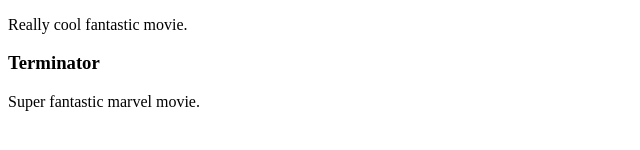
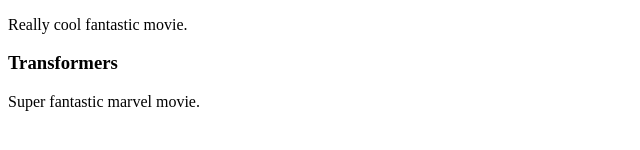
Before and after one commit to BokijonovA/The-Complete-2023-Web-Development-Bootcamp, a plain HTML site: page 2.4 Movie Ranking Project/index.html in a window 1280 px wide. Shown: the part 216-366 px from the top of the page, 0-640 px from the left. Drawn offline with Linux system fonts and the light colour scheme.

Commit message:
Some changes are made

```diff
--- a/2.4 Movie Ranking Project/index.html
+++ b/2.4 Movie Ranking Project/index.html
@@ -5,5 +5,5 @@
 <p>This is my favourite anime. I love the beautiful images.</p>
 <h3>John Wick</h3>
 <p>Really cool fantastic movie.</p>
-<h3>Terminator</h3>
+<h3>Transformers</h3>
 <p>Super fantastic marvel movie.</p>
```
